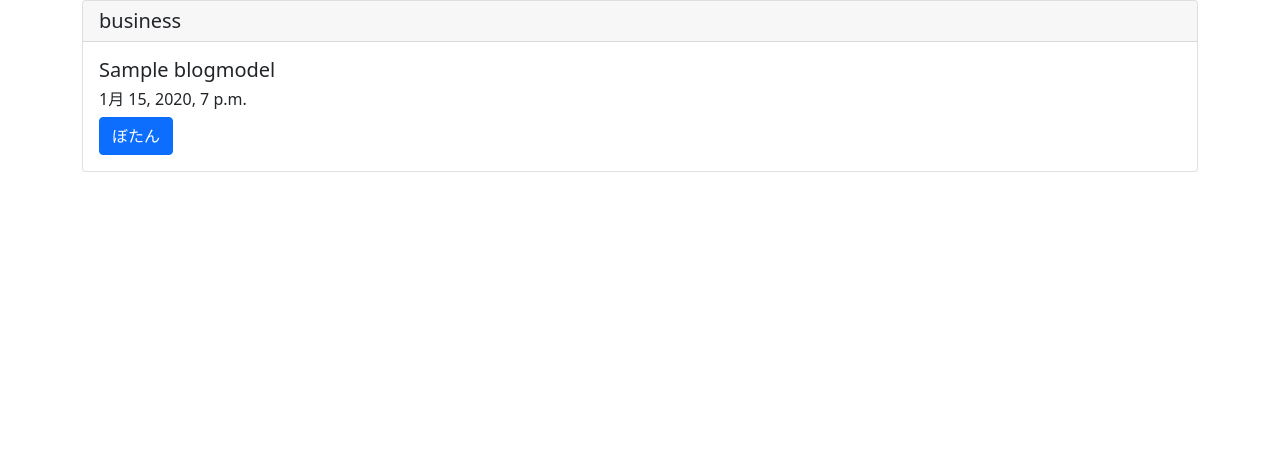
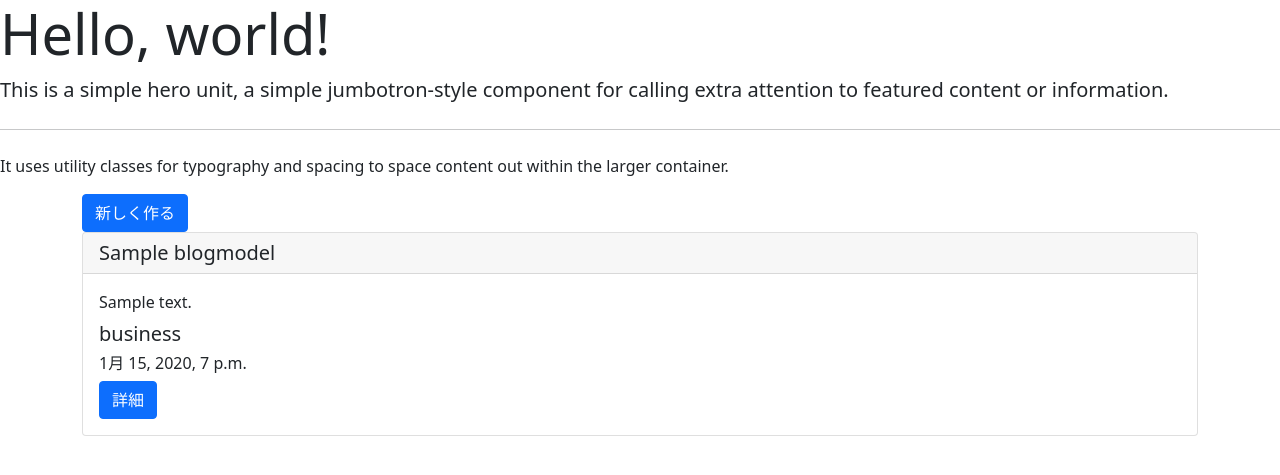
Before and after one commit to s1F10210255/team-web-site, a Django app: page /list/ in a window 1280 px wide. Shown: the top 475 px of the page. Run offline with Django 3.2, Linux system fonts and the light colour scheme; tables that the repository leaves empty hold one stand-in row (values such as "Sample post").

Commit message:
投稿アプリ完成　あとはデザインだけ

```diff
--- a/config/urls.py
+++ b/config/urls.py
@@ -3,10 +3,13 @@ from django.urls import path
 import teamapp.views
 
 
-from teamapp.views import BlogList, BlogDetail
+from teamapp.views import BlogList, BlogDetail,BlogCreate,BlogDelete,BlogUpdate
 
 urlpatterns = [
     path('admin/', admin.site.urls),
-    path('list/',BlogList.as_view()),
-    path('detail/<int:pk>', BlogDetail.as_view()),
+    path('list/',BlogList.as_view(), name='list'),
+    path('detail/<int:pk>', BlogDetail.as_view(), name='detail'),
+    path('create/',BlogCreate.as_view(), name='create'),
+    path('delete/<int:pk>',BlogDelete.as_view(),name='delete'),
+    path('update/<int:pk>',BlogUpdate.as_view(),name='update'),
 ]
--- a/teamapp/models.py
+++ b/teamapp/models.py
@@ -48,7 +48,7 @@ class BlogModel(models.Model):
     postdate = models.DateTimeField(auto_now_add=True)
     published_at = models.DateTimeField(blank= True, null=True)
     like = models.IntegerField(default=0)
-    number = models.IntegerField()
+    #number = models.IntegerField()
     category = models.CharField(
         max_length=50,
         choices=CATEGORY
--- a/teamapp/templates/list.html
+++ b/teamapp/templates/list.html
@@ -11,18 +11,33 @@
     <title>ブログ</title>
   </head>
   <body>
+    {% extends 'base.html' %}
+
+    {% block header %}
+    <div class="jumbotron">
+      <h1 class="display-4">Hello, world!</h1>
+      <p class="lead">This is a simple hero unit, a simple jumbotron-style component for calling extra attention to featured content or information.</p>
+      <hr class="my-4">
+      <p>It uses utility classes for typography and spacing to space content out within the larger container.</p>
+    </div>
+    {% endblock header %}
+
+    {% block content %}
     <div class="container">
-    {% for item in object_list %}
+      <a href="{% url 'create' %}" class="btn btn-primary">新しく作る</a>
+      {% for item in object_list %}
     <div class="card">
-        <h5 class="card-header">{{ item.category }}</h5>
+        <h5 class="card-header">{{ item.title }}</h5>
         <div class="card-body">
-            <h5 class="card-title">{{ item.title }}</h5>
+            <p class="card-title">{{ item.content}}</p>
+            <h5 class="card-title">{{ item.category }}</h5>
             <h6 class="card-title">{{ item.postdate }}</h6>
-            <a href="#" class ="btn btn-primary">ぼたん</a>
+            <a href="{% url 'detail' item.pk %}" class ="btn btn-primary">詳細</a>
         </div>
     </div>
     {% endfor %}
     </div>
+    {% endblock content %}
 
 
     <!-- Optional JavaScript; choose one of the two! -->
--- a/teamapp/views.py
+++ b/teamapp/views.py
@@ -1,9 +1,9 @@
 from django.shortcuts import render
 from django.http import HttpResponse
-from django.views.generic import ListView ,DetailView
+from django.views.generic import ListView ,DetailView,CreateView,DeleteView,UpdateView
 from .models import BlogModel
 
-
+from django.urls import reverse_lazy
 
 class BlogList(ListView):
     template_name ='list.html'
@@ -12,3 +12,20 @@ class BlogList(ListView):
 class BlogDetail(DetailView):
     template_name ='detail.html'
     model = BlogModel
+
+class BlogCreate(CreateView):
+    template_name='create.html'
+    model= BlogModel
+    fields ={'title','content','category'}
+    success_url = reverse_lazy('list')
+
+class BlogDelete(DeleteView):
+    template_name='delete.html'
+    model= BlogModel
+    success_url = reverse_lazy('list')
+
+class BlogUpdate(UpdateView):
+    template_name='update.html'
+    model= BlogModel
+    fields =('title','content','category')
+    success_url = reverse_lazy('list')
```
Also changed, not shown: teamapp/templates/create.html (added, +11 -0 lines), teamapp/templates/delete.html (added, +8 -0 lines), teamapp/templates/detail.html (+19 -4 lines), teamapp/templates/update.html (added, +9 -0 lines), teamapp/migrations/0001_initial.py, teamapp/migrations/0002_blogmodel_category.py (deleted).
